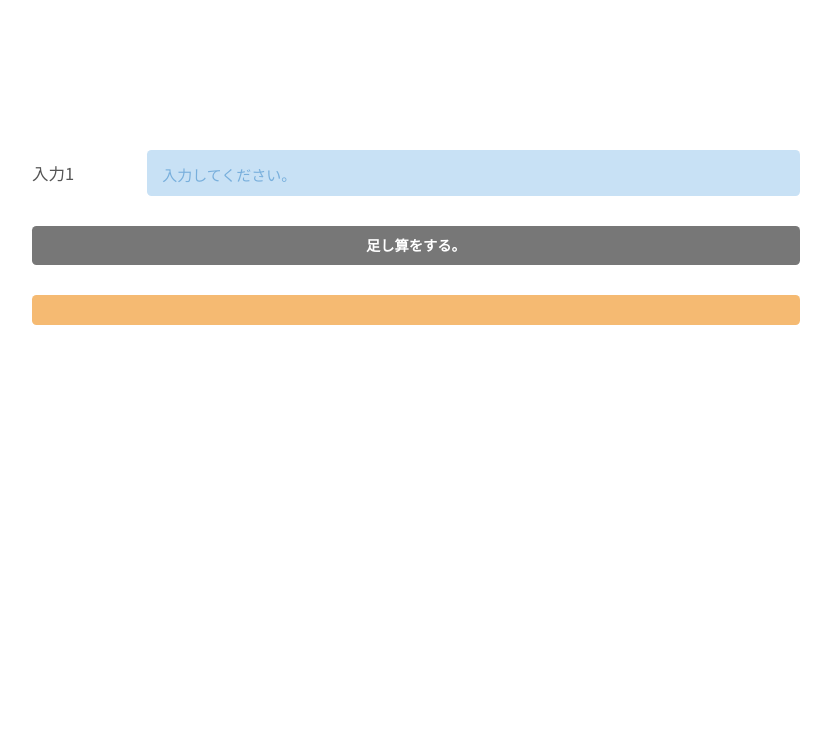
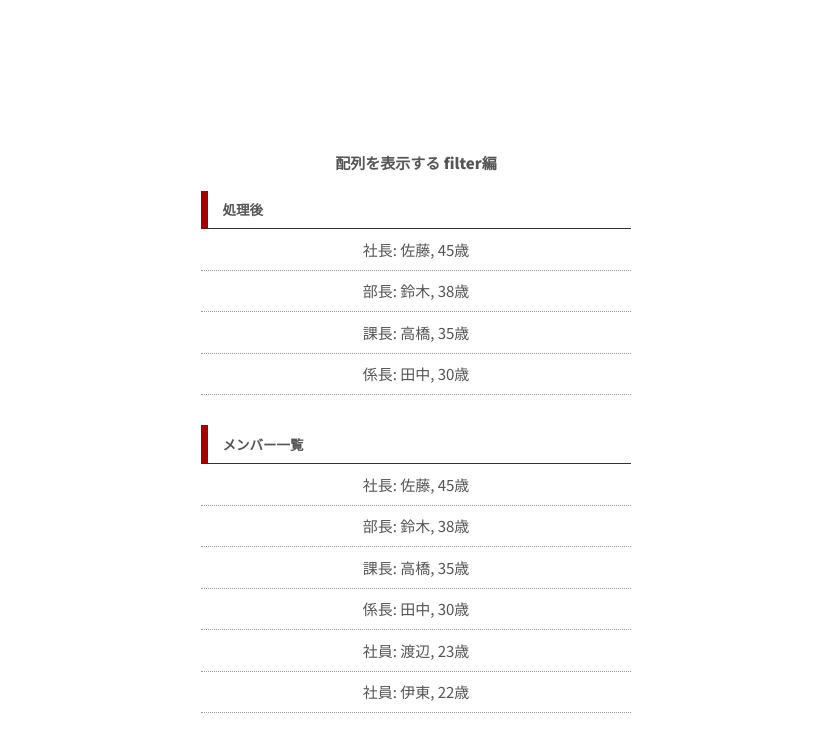
Before and after one commit to vivlio-kumihan/study-js-summary, a plain HTML site: page index.html in a window 1280 px wide. Shown: the whole page, without its empty margins (224-1055 px from the left). Drawn offline with Linux system fonts and the light colour scheme; a web font is replaced by a local one.

Commit message:
配列　hashの中で条件にあった値を配列にして返す。表組で表記する。=> filter, some, every

```diff
--- a/assets/css/style.css
+++ b/assets/css/style.css
@@ -21,61 +21,28 @@ body {
   margin: 10rem auto 0;
 }
 
-label {
-  display: flex;
-  justify-content: space-between;
-  align-items: center;
-
-  width: 100%;
-  font-size: 1.1rem;
+h1 {
+  font-weight: 900;
 }
 
-label:not(:first-of-type) {
-  margin-top: 2rem;
+section {
+  padding: 1rem;
+  width: 60%;
+}
+h2 {
+  padding: .5rem 1rem ;
+  font-size: .9rem;
+  font-weight: 700;
+  border-bottom: 1px solid #333;
+  border-left: .5rem solid rgb(160, 0, 0);
 }
 
-.in-line {
-  width: 100%;
+h2:not(:first-of-type) {
+  margin-top: 1.5rem;
 }
 
-input {
-  width: 85%;
-  padding: .5rem 1rem;
-  font-size: 1.2rem;
-  font-weight: 700;
-  background-color: rgb(200, 225, 245);
-  border-radius: .3rem;
+li {
+  text-align: center;
+  padding: .5rem 1.5rem;
+  border-bottom: 1px dotted #999 ;
 }
-
-input::placeholder {
-  font-size: 1rem;
-  font-weight: 400;
-  color: rgb(120, 175, 220);
-}
-
-input[type="submit"] {
-  width: 100%;
-  text-align: center;
-  font-size: .95rem;
-  font-weight: 900;
-  color: #fff;
-  background-color: #777;
-}
-
-.out-put {
-  display: flex;
-  justify-content: center;
-  width: 100%;
-  margin-top: 2rem;
-  background-color: rgb(245, 186, 114);
-  border-radius: .3rem;
-}
-
-.out-put ul {
-  padding: 1rem 0;
-}
-.out-put li {
-  font-size: 1.1rem;
-  font-weight: 700;
-  line-height: 1.5;
-}
--- a/assets/js/behavior.js
+++ b/assets/js/behavior.js
@@ -1,34 +1,65 @@
-// reduceの書式
-// const result = arr.reduce((previous, current, index) => {
-//   function...
-//   ...
-//   ...
-//   return previous + current
-//    ↓計算を始める初期値を設定できる。
-// }, 0)
+const members = [
+  {
+    position: "社長",
+    name: "佐藤",
+    age: 45,
+  },
+  {
+    position: "部長",
+    name: "鈴木",
+    age: 38,
+  },
+  {
+    position: "課長",
+    name: "高橋",
+    age: 35,
+  },
+  {
+    position: "係長",
+    name: "田中",
+    age: 30,
+  },
+  {
+    position: "社員",
+    name: "渡辺",
+    age: 23,
+  },
+  {
+    position: "社員",
+    name: "伊東",
+    age: 22,
+  }
+]
 
-// フォームから入力した値で足し算をしてみる。
-const submit = document.querySelector('input[type="submit"]'),
-      outPut = document.querySelector(".out-put p")
+const memberUl = document.getElementById("member"),
+      resultUl = document.getElementById("result")
 
-// クリックイベントの中身は、変数を定義しているだけ。
-// それで足し算プログラムがうごくとは不思議。
-submit.addEventListener("click", (elem) => {
+members.forEach(element => {
+  const li = document.createElement("li")
+  li.textContent = `${element.position}: ${element.name}, ${element.age}歳 `
+  memberUl.appendChild(li)
+})
 
-  elem.preventDefault()
+// filterで値を収集して配列で返す。
+const selectMember = members.filter(member => {
+  return member.age >= 30
+})
+console.log(selectMember)
 
-  const inputArray = document.getElementById("input1").value.split("+"),
-        ul = document.querySelector(".out-put ul")
+selectMember.forEach(hash => {
+  const li = document.createElement("li")
+  li.textContent = `${hash.position}: ${hash.name}, ${hash.age}歳 `
+  resultUl.appendChild(li)
+})
 
-  const total = inputArray.reduce((sum, element, idx) => {
-    const li = document.createElement("li")
-    let times = idx + 1
-    if (times < inputArray.length) {
-      li.textContent = `${times }回目の小計 => ${ Number(sum) + Number(element) }`
-    } else {
-      li.textContent = `合計 => ${ Number(sum) + Number(element) }`
-    }
-    ul.appendChild(li)
-    return Number(sum) + Number(element)
-  }, 0)
+// 『some』で、配列の中に一つでも値があれば『ture』を返す。
+const someData = members.some(member => {
+  return member.age > 20
 })
+console.log(someData)
+
+// 『every』で、配列の中で条件を全て満たした値があれば『ture』を返す。
+const everyData = members.every(member => {
+  return member.age > 20
+})
+console.log(everyData)
--- a/index.html
+++ b/index.html
@@ -12,18 +12,15 @@
 </head>
 <body>
   <div class="container">
-    <div class="in-line">
-      <label for="">
-        入力1
-        <input id="input1" type="text" value="" placeholder="入力してください。">
-      </label>
-      <label for="">
-        <input type="submit" value="足し算をする。">
-      </label>
-    </div>
-    <div class="out-put">
-      <ul></ul>
-    </div>
+    <h1>配列を表示する filter編</h1>
+    <section>
+      <h2>処理後</h2>
+      <ul id="result"></ul>
+    </section>
+    <section>
+      <h2>メンバー一覧</h2>
+      <ul id="member"></ul>
+    </section>
   </div>
 </body>
 </html>
```
